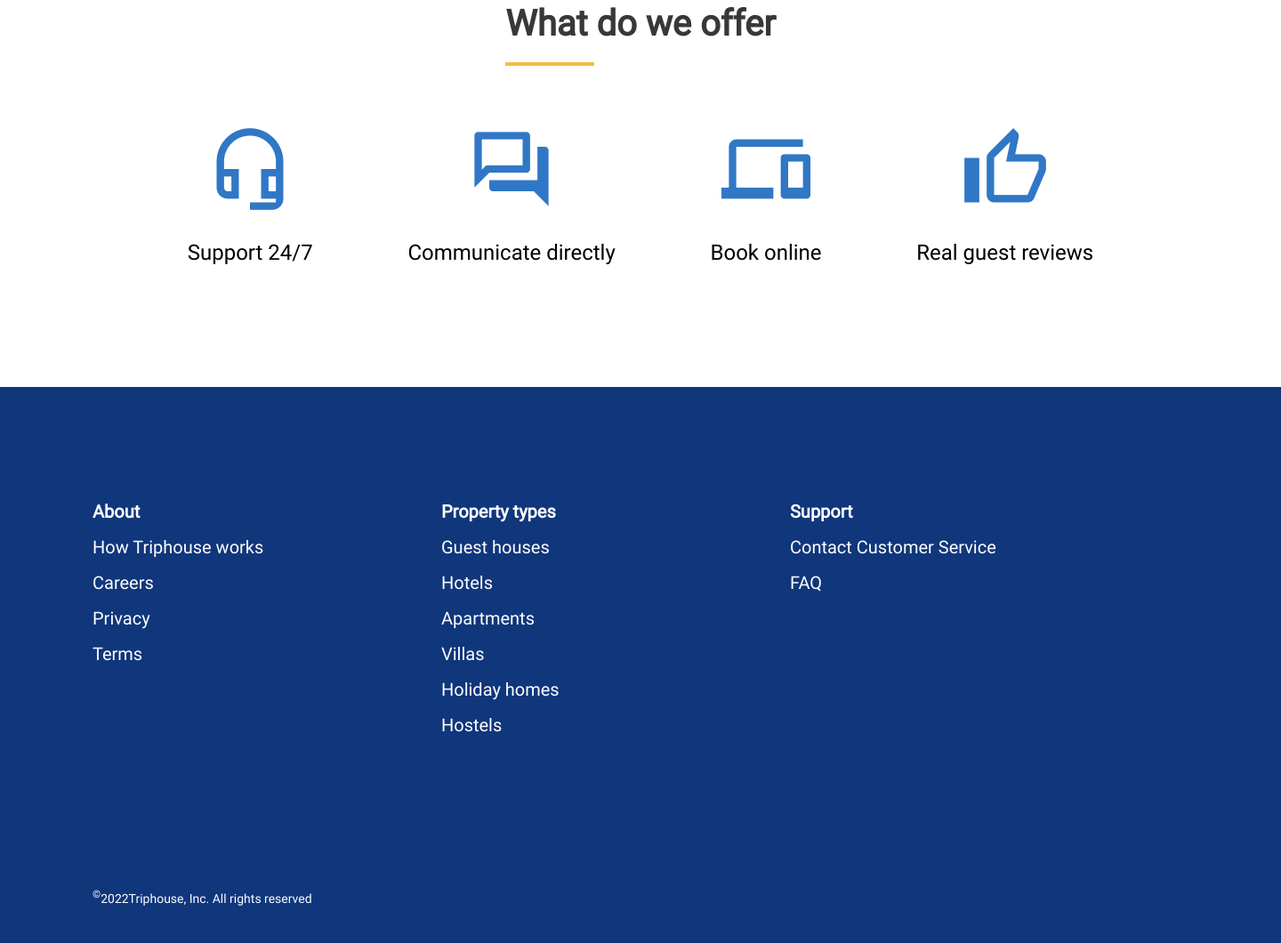
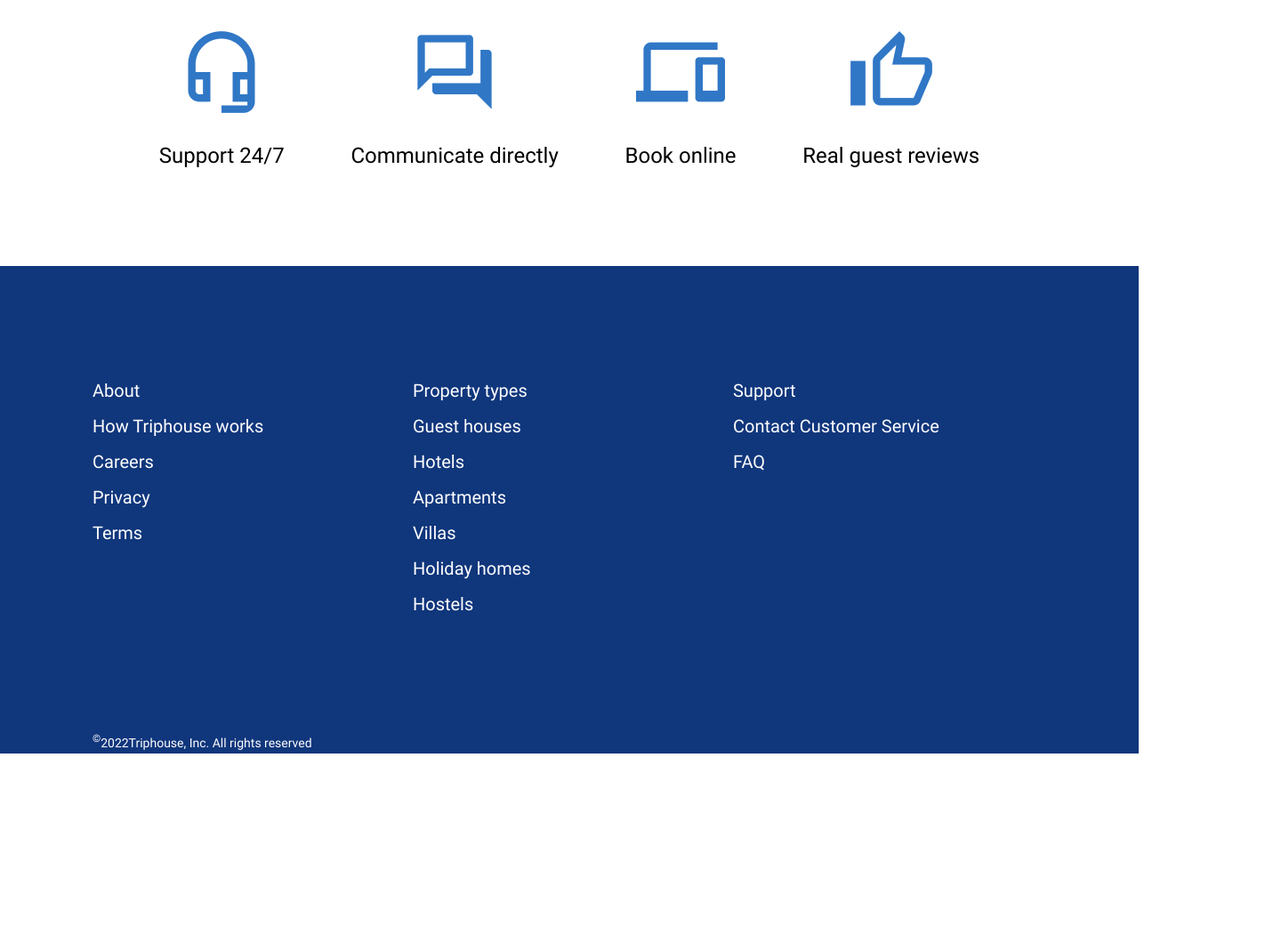
Before and after one commit to Goman-Anastasiya/if-html, a website: page index.html in a window 1280 px wide. Shown: the part 1016-2076 px from the top of the page at 89% size, 1440 px wide, since content can reach past the window. After the commit the page ends 1863 px from the top, so only its background shows below. Drawn offline with Linux system fonts and the light colour scheme.

Commit message:
corrected code

```diff
--- a/index.html
+++ b/index.html
@@ -5,38 +5,40 @@
     <meta name="description" content="Lesson 3 on Front-end development" />
     <meta name="keywords" content="List,Table,Forms,HTML" />
     <meta name="author" content="Goman Anastasiya" />
-    <meta name="viewport" content="width=device-width, initial-scale=1" />
+    <meta name="viewport" content="width=device-width, initial-scale=1.0" />
     <title>Home</title>
     <link rel="stylesheet" href="./style/style.css" />
   </head>
   <body>
     <div class="top-section">
-      <div class="header">
+      <header class="header">
         <img
           class="logo-header"
           src="./images/logo/logo_vector.svg"
           alt="Logo"
         />
         <div class="link-header">
-        <a class="link-header line" href="/">Stays</a>
-        <a class="link-header" href="/">Attractions</a>
+          <a class="link-header line" href="/">Stays</a>
+          <a class="link-header" href="/">Attractions</a>
         </div>
         <button class="header-button header-icon-night"></button>
         <button class="header-button header-icon-account"></button>
-
-      </div>
+      </header>
       <div class="page">
         <h2 class="page-heading">
           Discover stays <br />
           to live, work or just relax
         </h2>
         <div class="page-label">
-          <p>Your destination or hotel name</p>
-          <p>Check-in — Check-out</p>
+          <label for="search__input-name">
+            Your destination or hotel name
+          </label>
+          <label for="date">Check-in — Check-out</label>
         </div>
         <form class="search">
           <label>
             <input
+              id="search__input-name"
               class="search-input-name"
               type="text"
               placeholder="New York"
@@ -44,6 +46,7 @@
           </label>
           <label>
             <input
+              id="date"
               class="search-input"
               type="text"
               placeholder="Tue 15 Sept — Sat 19 Sept"
@@ -59,8 +62,12 @@
           <button class="search-button">Search</button>
         </form>
         <div class="apps">
-          <div class="app-android"></div>
-          <div class="app-apple"></div>
+          <a href="https://play.google.com/store/apps?hl=ru&gl=US&pli=1">
+            <div class="app-android"></div>
+          </a>
+          <a href="https://www.apple.com/ru/app-store/">
+            <div class="app-apple"></div>
+          </a>
         </div>
       </div>
     </div>
@@ -88,37 +95,61 @@
         </div>
       </div>
     </div>
-    <div class="footer">
+    <footer class="footer">
       <div class="footer-content">
         <ul>
-          <li class="title-list list-content">About</li>
-          <li class="list-content">How Triphouse works</li>
-          <li class="list-content">Careers</li>
-          <li class="list-content">Privacy</li>
-          <li class="list-content">Terms</li>
+          <li class="list-title list-content">About</li>
+          <li class="list-content">
+            <a href="" class="list-content-link">How Triphouse works</a>
+          </li>
+          <li class="list-content">
+            <a href="" class="list-content-link">Careers</a>
+          </li>
+          <li class="list-content">
+            <a href="" class="list-content-link">Privacy</a>
+          </li>
+          <li class="list-content">
+            <a href="" class="list-content-link">Terms</a>
+          </li>
         </ul>
       </div>
       <div class="footer-content">
         <ul>
-          <li class="title-list list-content">Property types</li>
-          <li class="list-content">Guest houses</li>
-          <li class="list-content">Hotels</li>
-          <li class="list-content">Apartments</li>
-          <li class="list-content">Villas</li>
-          <li class="list-content">Holiday homes</li>
-          <li class="list-content">Hostels</li>
+          <li class="list-title list-content">Property types</li>
+          <li class="list-content">
+            <a href="" class="list-content-link">Guest houses</a>
+          </li>
+          <li class="list-content">
+            <a href="" class="list-content-link">Hotels</a>
+          </li>
+          <li class="list-content">
+            <a href="" class="list-content-link">Apartments</a>
+          </li>
+          <li class="list-content">
+            <a href="" class="list-content-link">Villas</a>
+          </li>
+          <li class="list-content">
+            <a href="" class="list-content-link">Holiday homes</a>
+          </li>
+          <li class="list-content">
+            <a href="" class="list-content-link">Hostels</a>
+          </li>
         </ul>
       </div>
       <div class="footer-content">
         <ul>
-          <li class="title-list list-content">Support</li>
-          <li class="list-content">Contact Customer Service</li>
-          <li class="list-content">FAQ</li>
+          <li class="list-title list-content">Support</li>
+          <li class="list-content">
+            <a href="" class="list-content-link">Contact Customer Service</a>
+          </li>
+          <li class="list-content">
+            <a href="" class="list-content-link">FAQ</a>
+          </li>
         </ul>
       </div>
       <div class="footer-content copyright">
         <p><sup>&copy;</sup>2022Triphouse, Inc. All rights reserved</p>
       </div>
-    </div>
+    </footer>
   </body>
 </html>
--- a/style/style.css
+++ b/style/style.css
@@ -1,26 +1,26 @@
 @import url("./fonts.css");
-*{
-  margin:0;
-  padding:0;
-  box-sizing:border-box;
+* {
+  margin: 0;
+  padding: 0;
+  box-sizing: border-box;
   font-family: "Roboto", sans-serif;
   font-style: normal;
 }
 .top-section {
-  min-height: 100vh;
+  height: 100vh;
   display: flex;
   flex-direction: column;
   align-items: center;
   background-image: url("../images/background/castelmezzano-1979546 1.jpg");
   background-repeat: no-repeat;
-  object-fit: contain;
- }
+  background-size: cover;
+}
 
 .header {
   display: flex;
   justify-content: space-between;
   padding-top: 50px;
-  padding-bottom:202px;
+  padding-bottom: 150px;
 }
 
 .logo-header {
@@ -29,12 +29,12 @@
   margin-right: 684px;
 }
 
-.line{
+.line {
   border-bottom: solid #f5bd41;
 }
 
 .link-header {
-  display:flex;
+  display: flex;
   gap: 24px;
   text-decoration: none;
   color: #ffffff;
@@ -42,8 +42,8 @@
   padding-bottom: 12px;
 }
 
-.header-button{
-  background-color: rgba(28,28,28,0);
+.header-button {
+  background-color: rgba(28, 28, 28, 0);
   border: none;
 }
 
@@ -52,7 +52,7 @@
   height: 30px;
   background-image: url("../images/sprites.png");
   background-position: 0 0;
-  margin:0 24px 0 48px;
+  margin: 0 24px 0 48px;
 }
 
 .header-icon-account {
@@ -76,7 +76,7 @@
 
 .page-label {
   display: flex;
-  gap: 221px;
+  gap: 180px;
   font-size: 18px;
   line-height: 21px;
   margin-bottom: 24px;
@@ -124,7 +124,7 @@
 .apps {
   display: flex;
   justify-content: center;
-  margin-top: 110px;
+  margin-top: 58px;
   gap: 20px;
   padding-bottom: 120px;
 }
@@ -150,8 +150,6 @@
   justify-content: center;
   padding: 110px 104px;
   row-gap: 66px;
-  width: 1440px;
-  height: 569px;
 }
 
 .hr-line {
@@ -185,8 +183,6 @@
 
 .footer {
   display: flex;
-  width: 1440px;
-  height: 625px;
   background-color: #10367c;
   flex-flow: row wrap;
   margin: 0;
@@ -215,3 +211,8 @@
   font-size: 20px;
   line-height: 2;
 }
+
+.list-content-link {
+  text-decoration: none;
+  color: #ffffff;
+}
```
